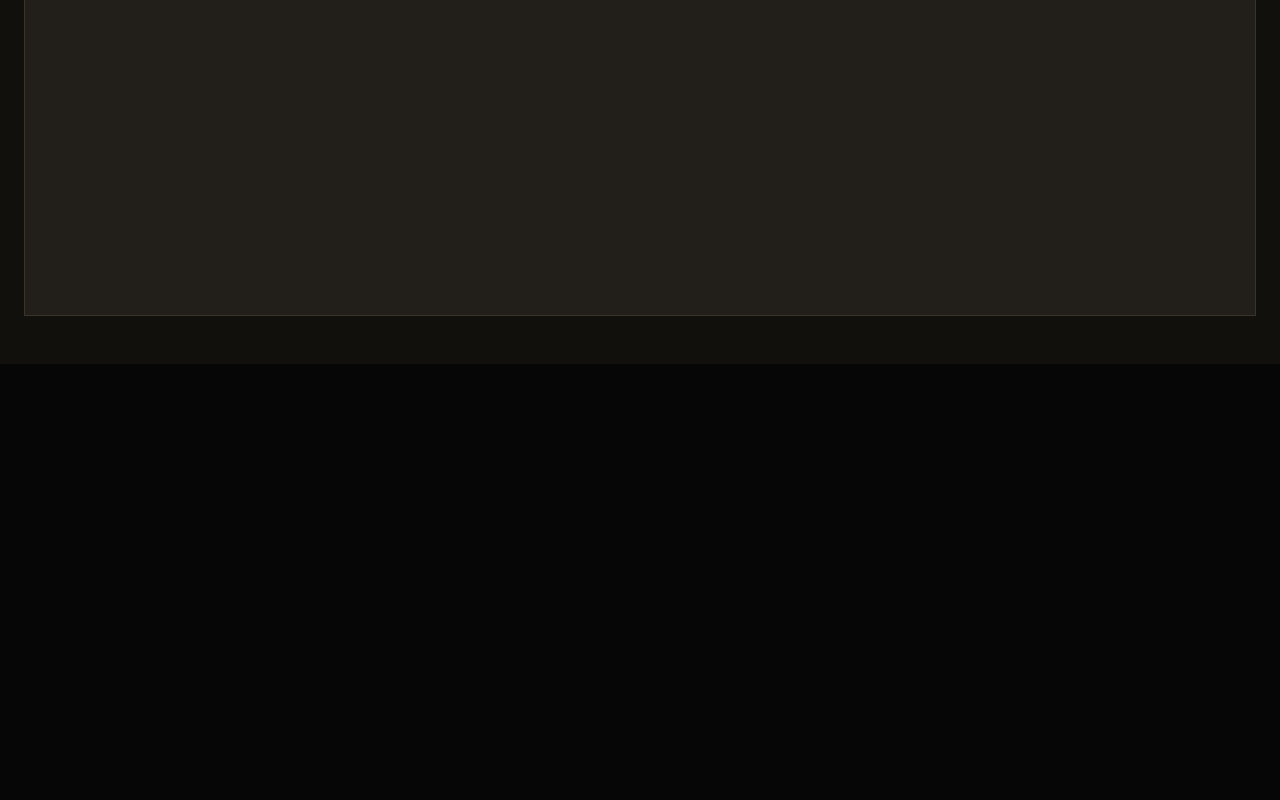
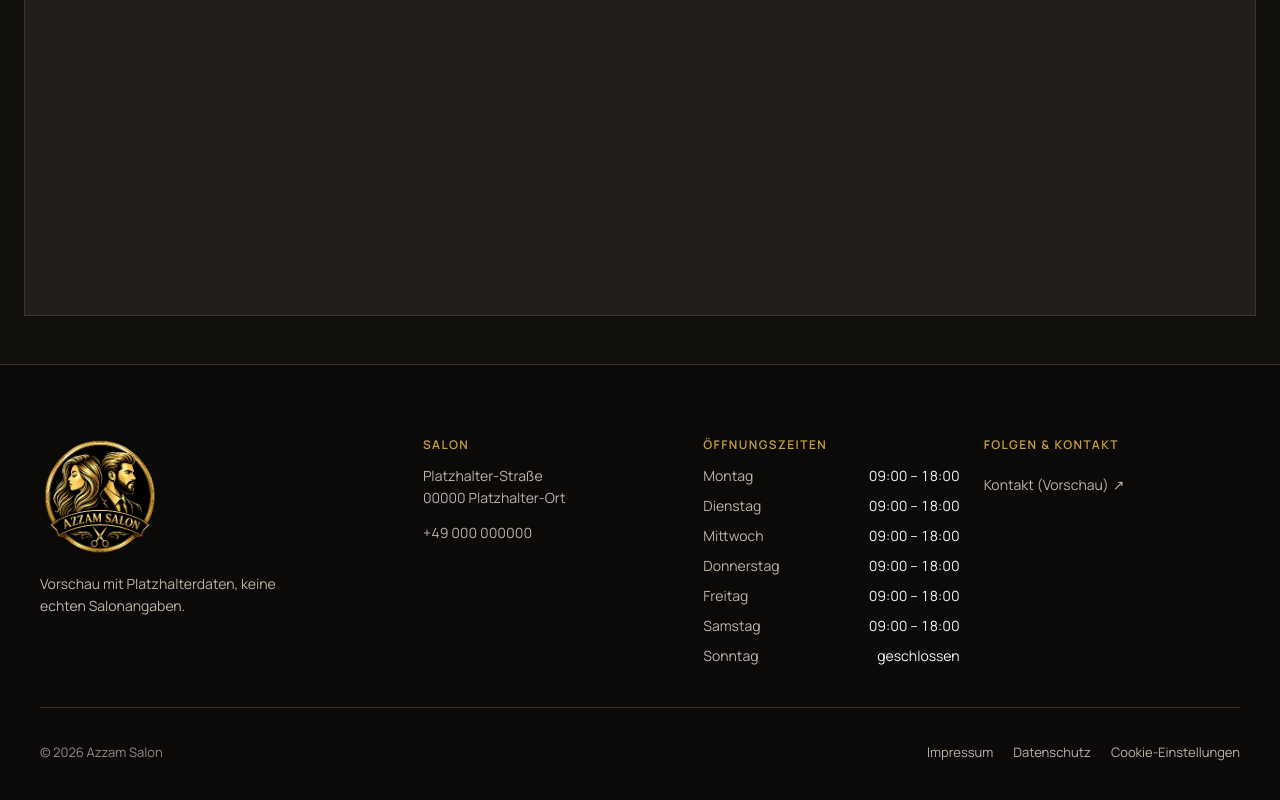
Before and after one commit to YamenSA/barbershop_website, a Next.js app in the folder frontend/: page /design-vorschau in a window 1280 px wide. Shown: the part 1573-2373 px from the top of the page. Before the commit the page ends 1937 px from the top, so only its background shows below. Built offline with nearby package versions, Linux system fonts and the light colour scheme; no server answers; a web font is replaced by a local one.

Commit message:
feat(redesign): add footer with consent settings and preview

```diff
--- a/frontend/src/app/design-vorschau/page.tsx
+++ b/frontend/src/app/design-vorschau/page.tsx
@@ -3,6 +3,7 @@ import { notFound } from "next/navigation";
 import Button from "@/components/ui/Button";
 import SiteHeader from "@/components/site/SiteHeader";
 import BottomBar, { BottomBarSpacer } from "@/components/site/BottomBar";
+import SiteFooter from "@/components/site/SiteFooter";
 
 export const metadata: Metadata = {
   title: "Design-Vorschau",
@@ -37,6 +38,13 @@ export default function DesignVorschauPage() {
         Platzhalter zum Testen des Scrollens
       </div>
     </main>
+    <SiteFooter
+      copyrightYear={2026}
+      description="Vorschau mit Platzhalterdaten, keine echten Salonangaben."
+      profile={{ name: "Platzhalter", street: "Platzhalter-Straße", postal_code: "00000", city: "Platzhalter-Ort", country: "DE", phone: "+49 000 000000" }}
+      hours={Array.from({ length: 7 }, (_, day_of_week) => ({ day_of_week, is_open: day_of_week < 6, open_time: "09:00", close_time: "18:00" }))}
+      contactLinks={[{ label: "Kontakt (Vorschau)", href: "/kontakt" }]}
+    />
     <BottomBarSpacer />
     <BottomBar />
     </>
--- /dev/null
+++ b/frontend/src/components/site/SiteFooter.tsx
@@ -0,0 +1,93 @@
+"use client";
+
+import Image from "next/image";
+import Link from "next/link";
+import { useId, useRef } from "react";
+import { useConsent } from "@/lib/consent";
+import type { PublicSalonHoursRead, SalonProfile } from "@/lib/types";
+
+type SiteFooterProps = {
+  profile?: SalonProfile | null;
+  hours?: PublicSalonHoursRead[];
+  contactLinks?: { label: string; href: string }[];
+  description?: string;
+  copyrightYear: number;
+};
+
+const days = ["Montag", "Dienstag", "Mittwoch", "Donnerstag", "Freitag", "Samstag", "Sonntag"];
+const focus = "focus-visible:outline-2 focus-visible:outline-offset-2 focus-visible:outline-gold-300";
+const linkStyle = `inline-flex min-h-12 items-center text-ink-muted hover:text-gold-300 ${focus}`;
+
+export default function SiteFooter({ profile, hours = [], contactLinks = [], description, copyrightYear }: SiteFooterProps) {
+  const settingsRef = useRef<HTMLDialogElement>(null);
+  const settingsButtonRef = useRef<HTMLButtonElement>(null);
+  const titleId = useId();
+  const { granted, revoke } = useConsent("maps");
+
+  function revokeMaps() {
+    revoke();
+    // All mounted map gates must read the revoked consent before embedding again.
+    window.location.reload();
+  }
+
+  return (
+    <footer className="border-t border-line bg-surface-pitch px-4 pb-8 pt-12 font-text text-sm leading-[22px] text-ink-muted md:px-8 md:pb-10 md:pt-[72px]">
+      <div className="mx-auto grid max-w-[1200px] grid-cols-2 gap-x-6 gap-y-10 lg:grid-cols-[1.4fr_1fr_1fr_1fr]">
+        <div className="col-span-2 flex flex-col items-start gap-4 lg:col-span-1">
+          <Link href="/" aria-label="Azzam Salon Startseite" className={focus}>
+            <Image src="/brand/logo-256.png" alt="" width={120} height={120} />
+          </Link>
+          {description && <p className="max-w-[32ch]">{description}</p>}
+        </div>
+        {profile && (
+          <section className="min-w-0">
+            <h2 className="mb-3 text-xs font-semibold uppercase tracking-[.12em] text-gold-500">Salon</h2>
+            <address className="not-italic">
+              <p>{profile.street}<br />{profile.postal_code} {profile.city}</p>
+              {profile.phone && <a href={`tel:${profile.phone.replace(/\s/g, "")}`} className={`${linkStyle} break-all tabular-nums`}>{profile.phone}</a>}
+              {profile.email && <a href={`mailto:${profile.email}`} className={`${linkStyle} break-all`}>{profile.email}</a>}
+            </address>
+          </section>
+        )}
+        {hours.length > 0 && (
+          <section className="min-w-0">
+            <h2 className="mb-3 text-xs font-semibold uppercase tracking-[.12em] text-gold-500">Öffnungszeiten</h2>
+            <ul className="space-y-2">
+              {[...hours].sort((a, b) => a.day_of_week - b.day_of_week).map((day) => (
+                <li key={day.day_of_week} className="flex flex-wrap justify-between gap-x-4">
+                  <span>{days[day.day_of_week]}</span>
+                  <span className="tabular-nums text-ink">{day.is_open ? `${day.open_time?.slice(0, 5) ?? ""} – ${day.close_time?.slice(0, 5) ?? ""}` : "geschlossen"}</span>
+                </li>
+              ))}
+            </ul>
+          </section>
+        )}
+        {contactLinks.length > 0 && (
+          <section className="min-w-0">
+            <h2 className="mb-2 text-xs font-semibold uppercase tracking-[.12em] text-gold-500">Folgen & Kontakt</h2>
+            <ul>
+              {contactLinks.map(({ label, href }) => (
+                <li key={href}><a href={href} target="_blank" rel="noopener noreferrer" className={linkStyle}>{label}<span aria-hidden="true" className="ml-1">↗</span><span className="sr-only"> (öffnet in neuem Tab)</span></a></li>
+              ))}
+            </ul>
+          </section>
+        )}
+      </div>
+      <div className="mx-auto mt-10 flex max-w-[1200px] flex-wrap items-center justify-between gap-x-6 gap-y-2 border-t border-line pt-5 text-[13px] leading-5">
+        <p className="text-ink-subtle">© {copyrightYear} Azzam Salon</p>
+        <nav aria-label="Rechtliches" className="flex flex-wrap gap-x-5">
+          <Link href="/impressum" className={linkStyle}>Impressum</Link>
+          <Link href="/datenschutz" className={linkStyle}>Datenschutz</Link>
+          <button ref={settingsButtonRef} type="button" onClick={() => settingsRef.current?.showModal()} className={linkStyle}>Cookie-Einstellungen</button>
+        </nav>
+      </div>
+      <dialog ref={settingsRef} aria-labelledby={titleId} onClose={() => settingsButtonRef.current?.focus()} className="m-auto w-[calc(100%-2rem)] max-w-lg rounded-xl border border-line bg-surface-card p-6 font-text text-ink backdrop:bg-surface-pitch/80">
+        <h2 id={titleId} className="font-brand text-3xl">Cookie-Einstellungen</h2>
+        <p className="mt-4 text-ink-muted">Google Maps wird erst nach deiner Einwilligung geladen. Diese Entscheidung wird lokal in deinem Browser gespeichert.</p>
+        <p role="status" className="mt-4">Google Maps: {granted ? "Einwilligung erteilt" : "Einwilligung nicht erteilt"}</p>
+        {granted && <button type="button" onClick={revokeMaps} className={`${linkStyle} mt-2 underline underline-offset-4`}>Einwilligung widerrufen</button>}
+        <form method="dialog" className="mt-4"><button className={`${linkStyle} font-bold`}>Schließen</button></form>
+      </dialog>
+    </footer>
+  );
+}
```
Also changed, not shown: 1 other file (tests, documents, lock files or other folders).
